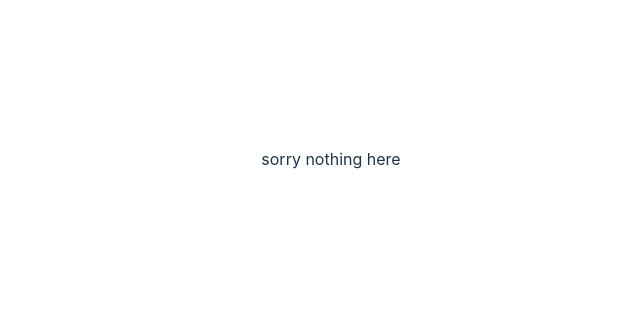
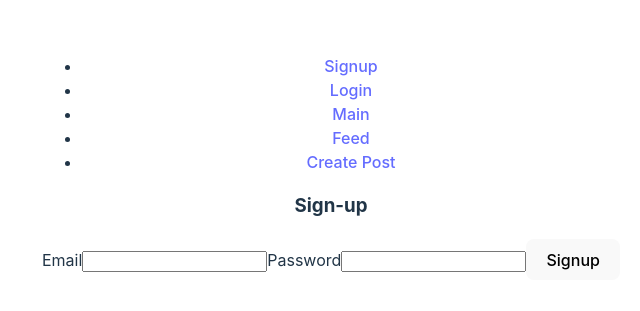
Before and after one commit to trstngttschlk/SocialAIApp, a React (Vite) app in the folder client/: page /signup in a window 1280 px wide. Before the commit this address had no page. Shown: the part 241-552 px from the top of the page, without its empty margins (309-949 px from the left). Built offline with nearby package versions, Linux system fonts and the light colour scheme.

Commit message:
add signup page to navbar, fix backend port issue

```diff
--- a/client/src/api/config.js
+++ b/client/src/api/config.js
@@ -1 +1 @@
-export const API_URL = `http://localhost:4001`
+export const API_URL = `http://localhost:4000`
--- a/client/src/components/Login.jsx
+++ b/client/src/components/Login.jsx
@@ -12,13 +12,13 @@ export default function Login() {
   return (
     <form onSubmit={handleSubmit}>
       <h3>Login</h3>
-      <label htmlFor="">Email</label>
+      <label>Email</label>
       <input
         type="email"
         onChange={(e) => setEmail(e.target.value)}
         value={email}
       />
-      <label htmlFor="">Email</label>
+      <label>Password</label>
       <input
         type="password"
         onChange={(e) => setPassword(e.target.value)}
--- a/client/src/components/Navbar.jsx
+++ b/client/src/components/Navbar.jsx
@@ -4,6 +4,9 @@ export default function Navbar() {
   return (
     <nav>
       <ul>
+        <li>
+          <Link to="/signup">Signup</Link>
+        </li>
         <li>
           <Link to="/login">Login</Link>
         </li>
--- a/client/src/components/Signup.jsx
+++ b/client/src/components/Signup.jsx
@@ -12,13 +12,13 @@ export default function Signup() {
   return (
     <form onSubmit={handleSubmit}>
       <h3>Sign-up</h3>
-      <label htmlFor="">Email</label>
+      <label>Email</label>
       <input
         type="email"
         onChange={(e) => setEmail(e.target.value)}
         value={email}
       />
-      <label htmlFor="">Email</label>
+      <label>Password</label>
       <input
         type="password"
         onChange={(e) => setPassword(e.target.value)}
--- a/client/src/main.jsx
+++ b/client/src/main.jsx
@@ -4,6 +4,7 @@ import "./index.css"
 import { QueryClient, QueryClientProvider } from "react-query"
 import { createBrowserRouter, RouterProvider } from "react-router-dom"
 import Root from "./routes/Root"
+import Signup from "./components/Signup"
 import Login from "./components/Login"
 import Feed from "./components/Feed"
 import Post from "./components/Post"
@@ -18,6 +19,10 @@ const router = createBrowserRouter([
     element: <Root />,
     errorElement: <div>sorry nothing here</div>,
     children: [
+      {
+        path: "signup",
+        element: <Signup />,
+      },
       {
         path: "login",
         element: <Login />,
```
